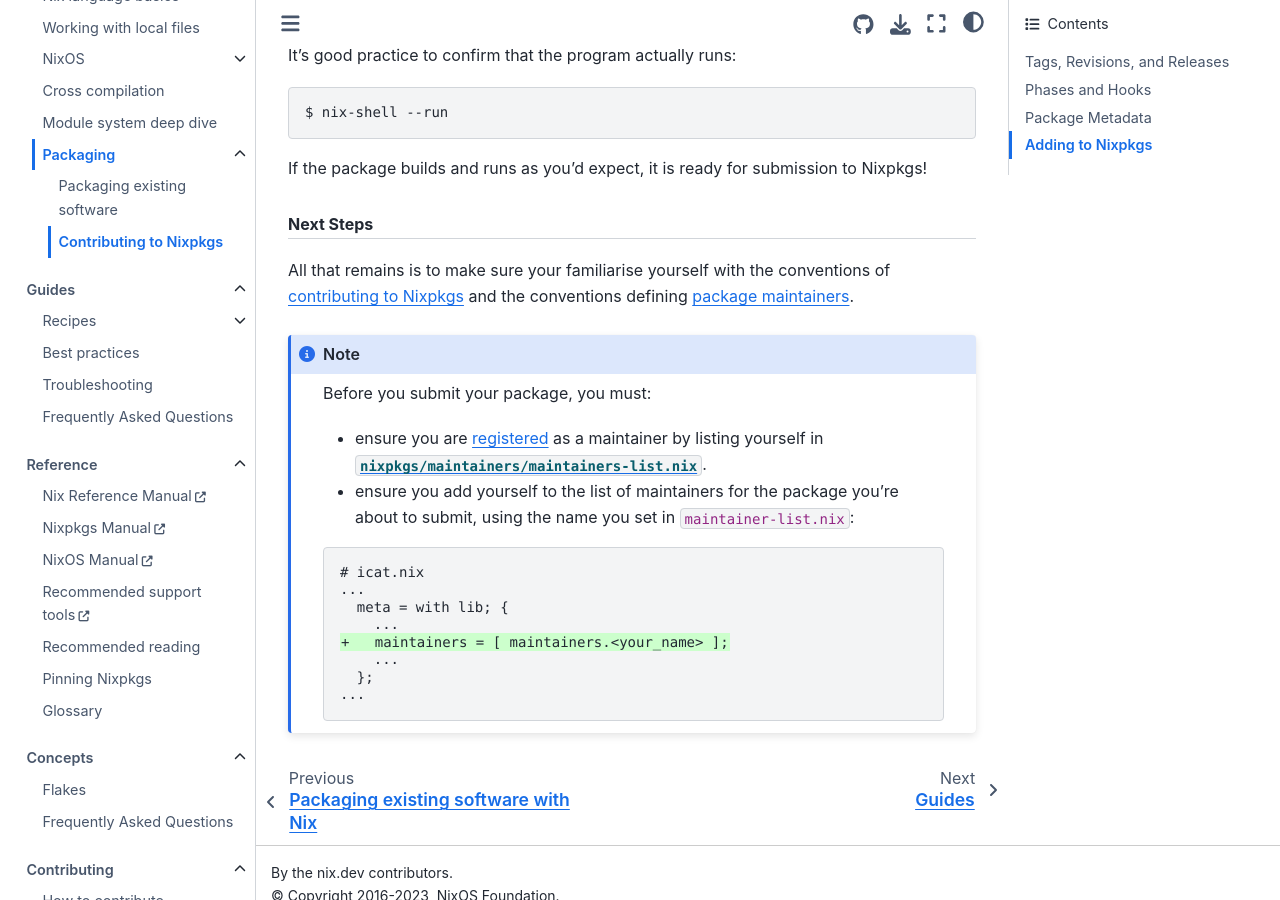
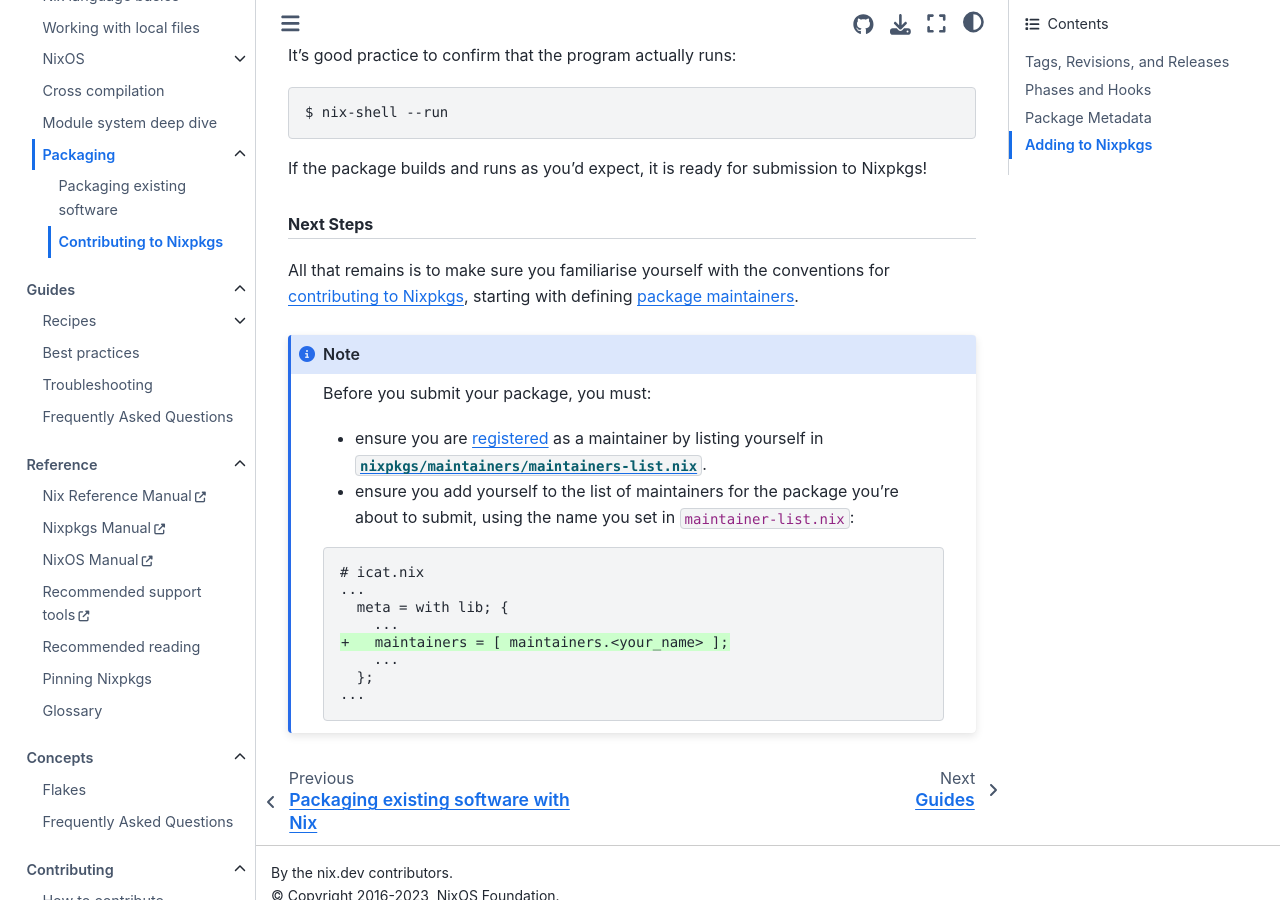
Before and after one commit to NixOS/nix.dev, a Sphinx documentation site: the page built from source/tutorials/packaging/contributing-to-nixpkgs.md, in a window 1280 px wide and 900 px high, scrolled down 5182 px. Built offline with Sphinx 7.4.7 and the Sphinx Book theme 1.1.4, drawn with Linux system fonts in a browser that asks for light colours.

Commit message:
Update source/tutorials/packaging/contributing-to-nixpkgs.md
Co-authored-by: Alexander Groleau <alex@proof.construction>

```diff
--- a/source/tutorials/packaging/contributing-to-nixpkgs.md
+++ b/source/tutorials/packaging/contributing-to-nixpkgs.md
@@ -202,7 +202,7 @@
 
 ## Next Steps
 
-All that remains is to make sure your familiarise yourself with the conventions of [contributing to Nixpkgs](https://github.com/NixOS/nixpkgs/blob/master/CONTRIBUTING.md) and the conventions defining [package maintainers](https://github.com/NixOS/nixpkgs/tree/master/maintainers#readme).
+All that remains is to make sure you familiarise yourself with the conventions for [contributing to Nixpkgs](https://github.com/NixOS/nixpkgs/blob/master/CONTRIBUTING.md), starting with defining [package maintainers](https://github.com/NixOS/nixpkgs/tree/master/maintainers#readme).
 
 :::{note}
 Before you submit your package, you must:
```
